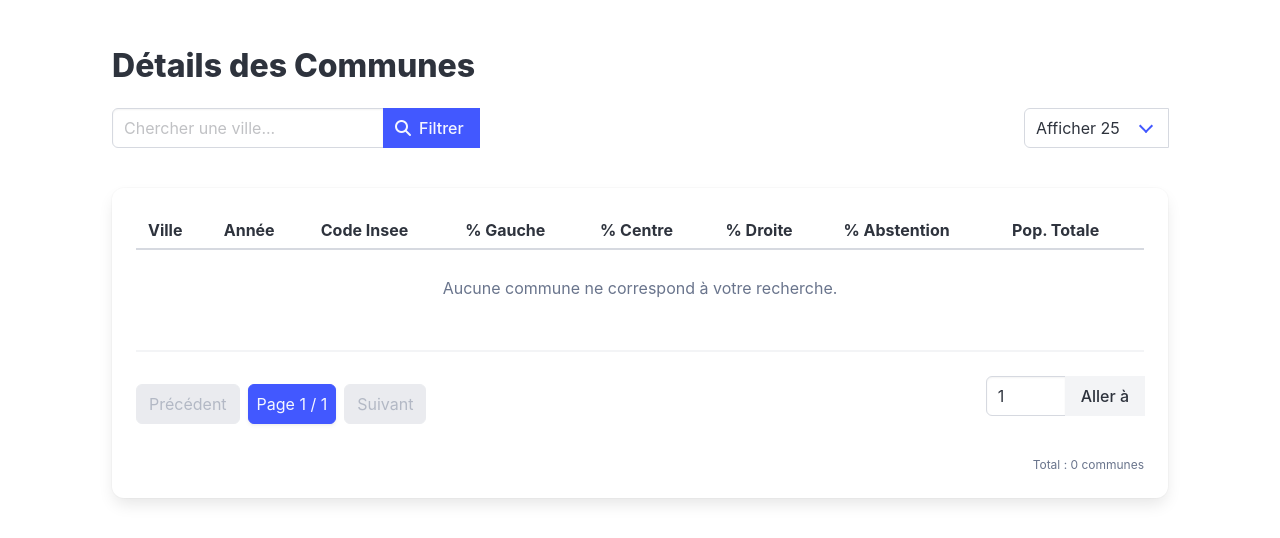
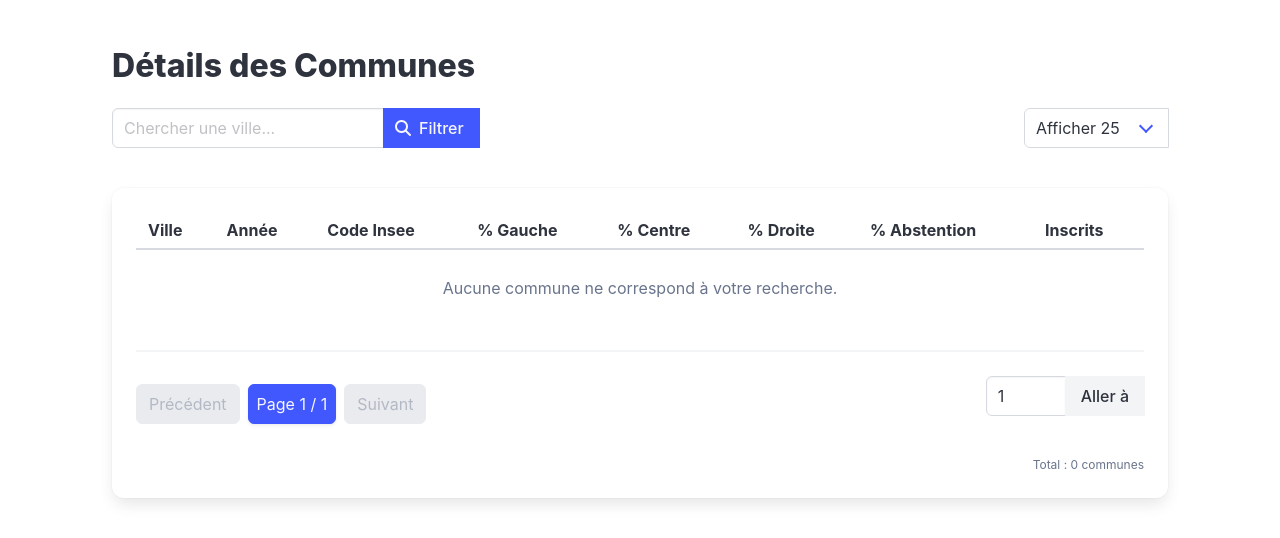
Before and after one commit to AlexandreCrestien/political-prediction, a Django app: page /detail/ in a window 1280 px wide. Shown: the part 72-610 px from the top of the page. Run offline with Django 5.2, Linux system fonts and the light colour scheme; the visitor is signed in with stand-in values (Sample User, id 1).

Commit message:
update requirements and fix table django

```diff
--- a/django_political_app/detail/templates/detail.html
+++ b/django_political_app/detail/templates/detail.html
@@ -55,7 +55,7 @@
                             <th>% Centre</th>
                             <th>% Droite</th>
                             <th>% Abstention</th>
-                            <th>Pop. Totale</th>
+                            <th>Inscrits</th>
                         </tr>
                     </thead>
                     <tbody>
@@ -68,7 +68,7 @@
                                 <td class="has-text-warning">{{ item.pct_centre }}%</td>
                                 <td class="has-text-link">{{ item.pct_droite }}%</td>
                                 <td>{{ item.statistics.pct_abstention|default:"-" }}%</td>
-                                <td>{{ item.statistics.POPULATION_TOTAL|default:"-" }}</td>
+                                <td>{{ item.statistics.Inscrits|default:"-" }}</td>
                             </tr>
                         {% empty %}
                             <tr>
```
Also changed, not shown: requirements.txt (+20 -0 lines).
